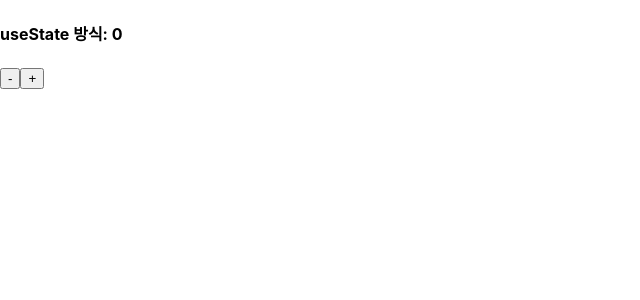
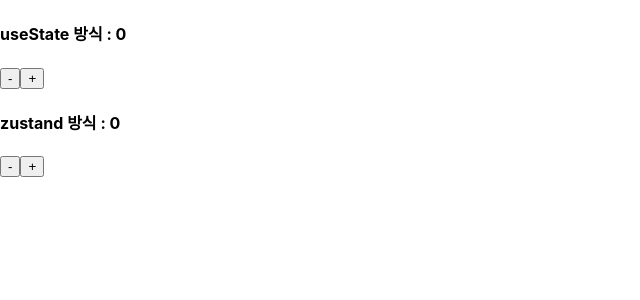
Before and after one commit to devKMC/ReactWorkSpace2, a React (Create React App) app in the folder libraries/: page / in a window 1280 px wide. Shown: the top 300 px of the page, without its empty margins (0-640 px from the left). Built offline with nearby package versions, Linux system fonts and the light colour scheme.

Commit message:
2024-04-17 10:50

```diff
--- a/libraries/src/zustand/ZustandLibrary.tsx
+++ b/libraries/src/zustand/ZustandLibrary.tsx
@@ -1,4 +1,5 @@
 import React, { useState } from 'react'
+import { create } from 'zustand';
 
 // zustand 패키지 (라이브러리) :
 // - react에서 사용할 수 있는 상태 관리 라이브러리 중 하나
@@ -8,30 +9,76 @@
 // - Redux, MobX 와 같은 타 상태 관리 라이브러리들에 비해 번들의 크기가 작음 - 빌드 할 때 패키징 속도 향상 / 빌드 후에 번들의 크기가 작음
 
 
+// zustand를 이용한 글로벌 상태 선언 방법
+// 1. zustand의 create 함수를 사용하여 store를 생성
+// store : 상태와 상태 관리 로직을 하나로 묶은 객체
+// store 생성하는 create 함수의 반환 데이터는 훅 함수를 반환 (use 라는 이름의 함수명으로 받아야함)
+
+// - create 함수의 매개변수로 set 인자를 받는 콜백 함수로 전달해야함
+// - 매개변수로 전달한 콜백 함수는 store 객체를 반환해야 함
+// - store 객체는 상태, store 객체를 변경하는 함수를 포함
+
+
+// - typescript에서 zustand의 creat 함수를 사용할때는 create 함수의 제너릭으로 상태의 타입을 지정해야함
+// - 타입 지정 (인터페이스를 사용해서 지정 해야 함)
+// setZNormal = 함수
+// zNormal변수= 기능
+interface Store {
+    zNormal: number;
+    setZNormal: (zNormal: number) => void; // 반환이 없이 호출만 하고 있음
+    increaseZnormal: () => void;
+    drcreaseZnormal: () => void;
+}
+
+
+// * z 의 이름으로 노말 형태로 초기값 0
+// create 함수의 콜백 함수가 받는 set 인자는 상태 변경을 위한 함수
+const useStore = create<Store>((set) =>
+({
+    zNormal: 0,
+    // set 함수는 매개변수로 현재 상태를 인자로 받는 콜백 함수를 전달해야함
+    // set 함수의 매개변수로 전달된 콜백 함수는 상태객체 (stor)를 반환해야 함
+    setZNormal: (zNormal) => set(state => ({ ...state, zNormal })),
+    // 상태를 매개변수를 받는 콜백함수를 가져와서 객체를 반환하기 위해 원래 state 상태를 유지시키고 zNormal을 바꾸기 위해 현재 상태(state).zNormal +1 을 한다.
+    increaseZnormal: () => set(state => ({ ...state, zNormal: state.zNormal + 1 })),
+    drcreaseZnormal: () => set(state => ({ ...state, zNormal: state.zNormal - 1 }))
+
+})
+);
+
 export default function ZustandLibrary() {
 
     // useState를 이용한 상태 선언 방법
-    const [normal,setNormal] = useState<number>(0);
+    const [normal, setNormal] = useState<number>(0);
 
-    const changeNormal = (number: number) => {
+    const changeNormal = (normal: number) => {
         setNormal(normal);
     }
 
     const increaseNormal = () => {
-        setNormal(normal+1);
+        setNormal(normal + 1);
     }
 
     const decreaseNormal = () => {
-        setNormal(normal-1);
+        setNormal(normal - 1);
     }
+
+    // zustand로 선언한 상태 사용
+    // const { 상태들, 상태변경함수들 } = useStoreZustand훅함수();
+    const { zNormal, setZNormal, increaseZnormal, drcreaseZnormal } = useStore();
 
     return (
         <div>
             <div>
-                <h4>useState 방식: {normal}</h4>
+                <h4>useState 방식 : {normal}</h4>
                 <button onClick={decreaseNormal}>-</button>
                 <button onClick={increaseNormal}>+</button>
             </div>
+            <div>
+                <h4>zustand 방식 : {zNormal}</h4>
+                <button onClick={drcreaseZnormal}>-</button>
+                <button onClick={increaseZnormal}>+</button>
+            </div>
         </div>
-    )
+    );
 }
```
